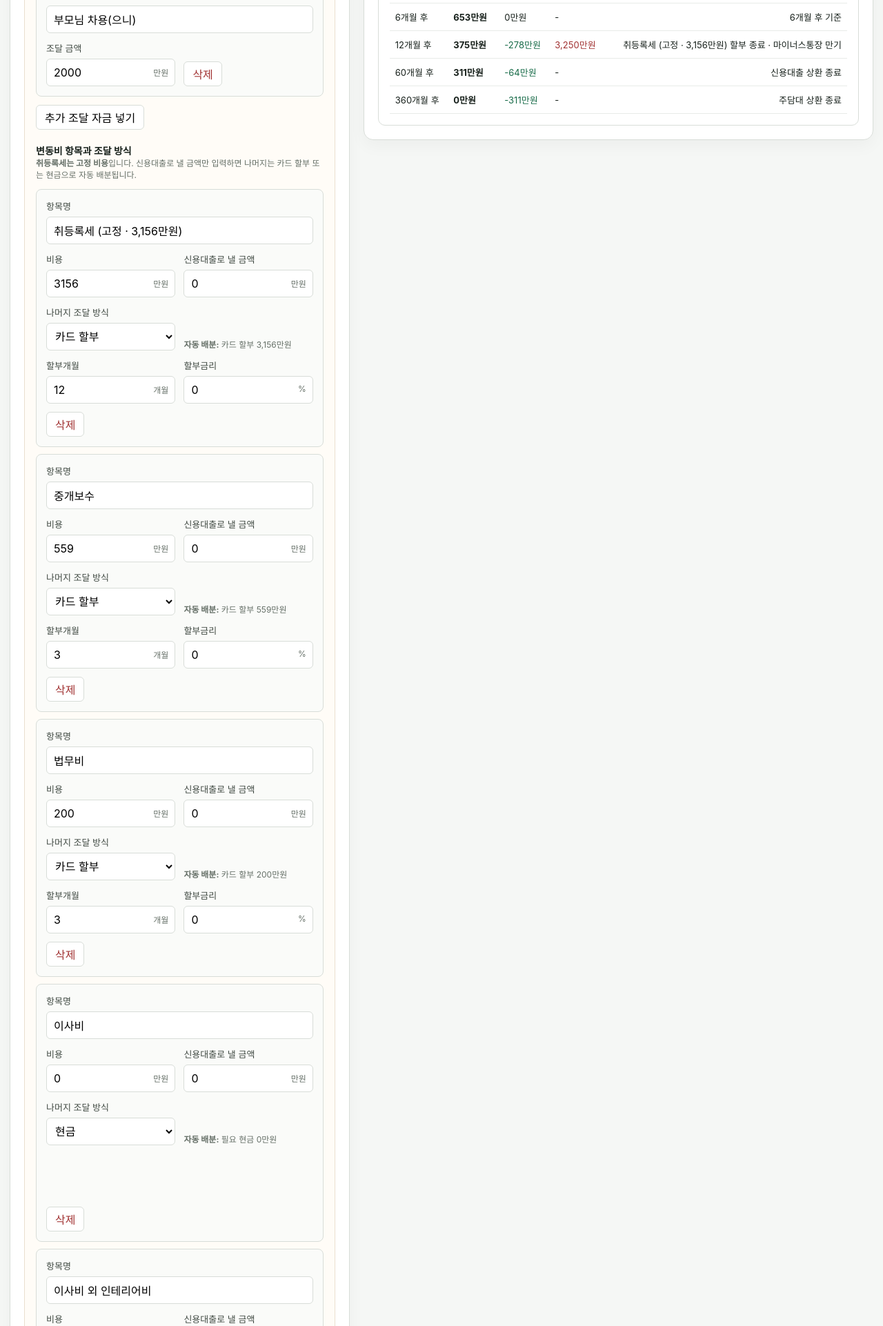
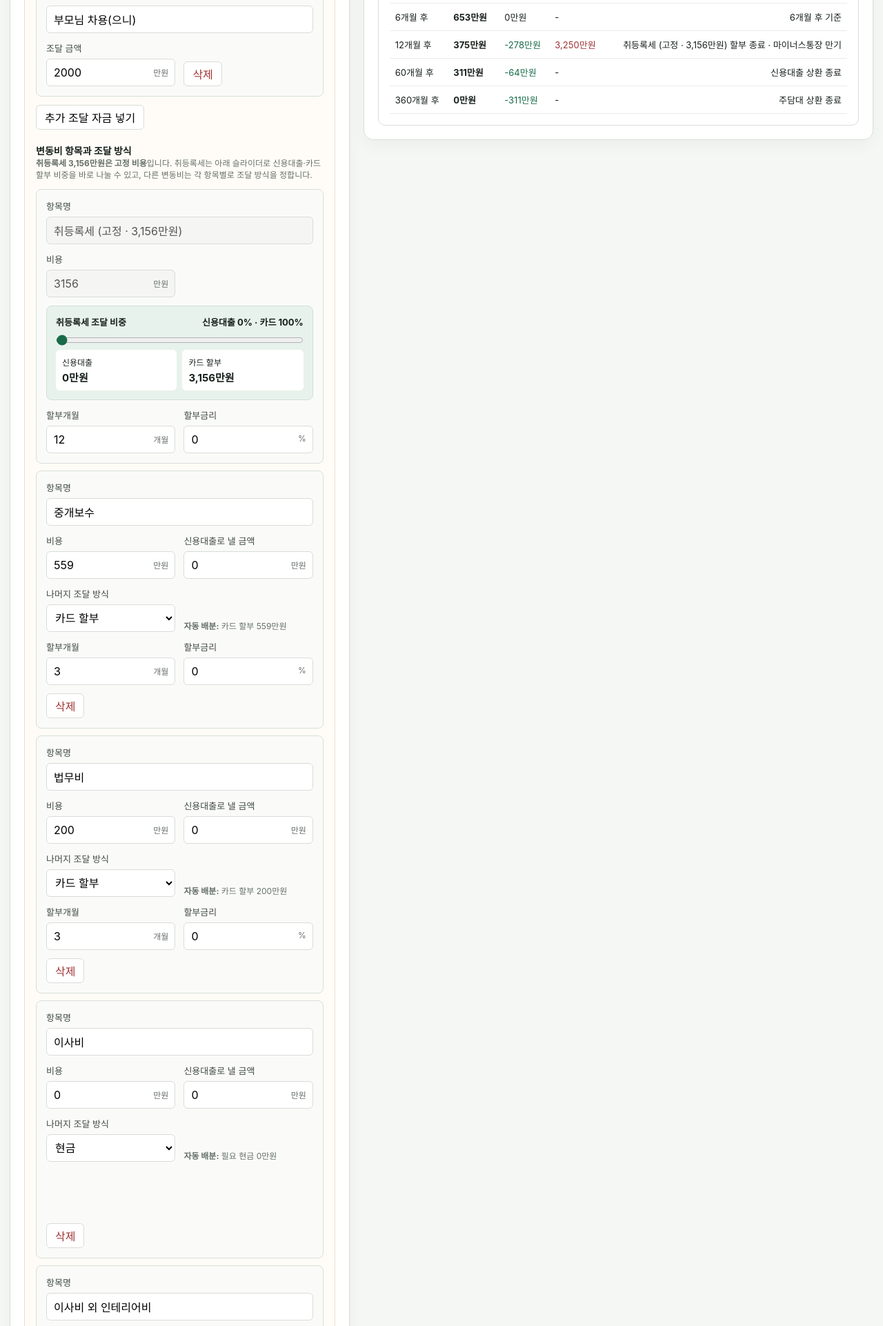
Before and after one commit to WantAirpod/house-ai, a Python web app: template src/home_decision_ai/templates/financing_calculator.html in a window 1280 px wide. Shown: the part 1626-3548 px from the top of the page at 69% size. Run offline with Jinja, Linux system fonts and the light colour scheme; the template is opened without the code that fills it, so the values that code supplies are empty.

Commit message:
Improve tax funding allocation inputs

```diff
--- a/src/home_decision_ai/templates/financing_calculator.html
+++ b/src/home_decision_ai/templates/financing_calculator.html
@@ -86,6 +86,12 @@
       .card-input-row { border:1px solid var(--line); border-radius:8px; padding:14px; background:#fafbf9; }
       .card-input-fields { display:grid; grid-template-columns:repeat(2, minmax(0, 1fr)); gap:12px; align-items:end; }
       .card-input-fields .card-name { grid-column:1 / -1; }
+      .allocation-control { grid-column:1 / -1; padding:13px; border:1px solid #cfe0d5; border-radius:8px; background:var(--accent-soft); }
+      .allocation-heading { display:flex; justify-content:space-between; gap:12px; align-items:baseline; font-size:13px; font-weight:750; }
+      .allocation-range { width:100%; height:8px; margin:13px 0 10px; padding:0; accent-color:var(--accent); }
+      .allocation-values { display:grid; grid-template-columns:1fr 1fr; gap:8px; }
+      .allocation-value { padding:9px; border-radius:6px; background:#fff; font-size:12px; }
+      .allocation-value strong { display:block; margin-top:3px; font-size:15px; color:var(--ink); }
       button, select { font:inherit; }
       button { min-height:36px; border:1px solid var(--line); border-radius:6px; background:var(--surface); padding:0 12px; cursor:pointer; }
       select { width:100%; height:40px; border:1px solid var(--line); border-radius:6px; background:#fff; padding:0 8px; }
@@ -165,7 +171,7 @@
             </div>
 
             <h3 class="section-title">변동비 항목과 조달 방식</h3>
-            <div class="mini"><strong>취등록세는 고정 비용</strong>입니다. 신용대출로 낼 금액만 입력하면 나머지는 카드 할부 또는 현금으로 자동 배분됩니다.</div>
+            <div class="mini"><strong>취등록세 3,156만원은 고정 비용</strong>입니다. 취등록세는 아래 슬라이더로 신용대출·카드 할부 비중을 바로 나눌 수 있고, 다른 변동비는 각 항목별로 조달 방식을 정합니다.</div>
             <div class="card-input-list" id="card-inputs"></div>
             <div class="row-actions">
               <button id="add-card" type="button">변동비 항목 추가</button>
@@ -250,7 +256,7 @@
           { label:"마이너스통장", amount:32500000, repayment:"bullet", rate:5.5, term:1 },
         ],
         cards: [
-          { label:"취등록세 (고정 · 3,156만원)", amount:31560000, creditAmount:0, remainderFunding:"card", months:12, rate:0 },
+          { label:"취등록세 (고정 · 3,156만원)", amount:31560000, creditAmount:0, remainderFunding:"card", months:12, rate:0, fixedTax:true },
           { label:"중개보수", amount:5593500, creditAmount:0, remainderFunding:"card", months:3, rate:0 },
           { label:"법무비", amount:2000000, creditAmount:0, remainderFunding:"card", months:3, rate:0 },
           { label:"이사비", amount:0, creditAmount:0, remainderFunding:"cash", months:1, rate:0 },
@@ -476,23 +482,40 @@
         const extraCreditCapacity = principalForPayment(remainingMonthlyDsr, common.creditRate, common.creditMonths);
         return { income, mortgageDsrPayment, creditMonthlyPayment, dsr, monthlyPayment, dsrLimit, extraCreditCapacity };
       }
-      function renderCardInputs() {
+      function renderCardInputs(focus) {
         const tbody = document.getElementById("card-inputs");
         tbody.innerHTML = "";
         cards.forEach((card, index) => {
+          const isFixedTax = card.fixedTax || (index === 0 && String(card.label || "").includes("취등록세"));
+          if (isFixedTax) {
+            card.fixedTax = true;
+            card.amount = 31560000;
+            card.remainderFunding = "card";
+          }
           const allocation = splitVariableCost(card);
+          const creditRatio = card.amount > 0 ? Math.round(allocation.creditAmount / card.amount * 100) : 0;
           const row = document.createElement("div");
           row.className = "card-input-row";
           row.innerHTML = `
             <div class="card-input-fields">
               <div class="card-name">
                 <label>항목명</label>
-                <input data-card="${index}" data-field="label" value="${card.label}">
+                <input data-card="${index}" data-field="label" value="${card.label}"${isFixedTax ? " readonly" : ""}>
               </div>
               <div>
                 <label>비용</label>
-                <div class="input-wrap"><input data-card="${index}" data-field="amount" type="number" min="0" step="10" value="${Math.round(card.amount/10000)}"><span class="unit">만원</span></div>
+                <div class="input-wrap"><input data-card="${index}" data-field="amount" type="number" min="0" step="10" value="${Math.round(card.amount/10000)}"${isFixedTax ? " readonly" : ""}><span class="unit">만원</span></div>
               </div>
+              ${isFixedTax ? `
+                <div class="allocation-control">
+                  <div class="allocation-heading"><span>취등록세 조달 비중</span><span>신용대출 ${creditRatio}% · 카드 ${100 - creditRatio}%</span></div>
+                  <input class="allocation-range" data-card="${index}" data-field="taxCreditRatio" type="range" min="0" max="100" step="1" value="${creditRatio}" aria-label="취등록세 신용대출 비중">
+                  <div class="allocation-values">
+                    <div class="allocation-value">신용대출<strong>${compactWon(allocation.creditAmount)}</strong></div>
+                    <div class="allocation-value">카드 할부<strong>${compactWon(allocation.remainderAmount)}</strong></div>
+                  </div>
+                </div>
+              ` : `
                 <div>
                   <label>신용대출로 낼 금액</label>
                   <div class="input-wrap"><input data-card="${index}" data-field="creditAmount" type="number" min="0" step="10" max="${Math.round(card.amount/10000)}" value="${Math.round(allocation.creditAmount/10000)}"><span class="unit">만원</span></div>
@@ -505,6 +528,7 @@
                   </select>
                 </div>
                 <div class="mini"><strong>자동 배분:</strong> ${allocation.remainderFunding === "card" ? "카드 할부" : "필요 현금"} ${compactWon(allocation.remainderAmount)}</div>
+              `}
               <div class="card-only" style="visibility:${allocation.cardAmount > 0 ? "visible" : "hidden"}">
                 <label>할부개월</label>
                 <div class="input-wrap"><input data-card="${index}" data-field="months" type="number" min="1" step="1" value="${card.months}"><span class="unit">개월</span></div>
@@ -513,7 +537,7 @@
                 <label>할부금리</label>
                 <div class="input-wrap"><input data-card="${index}" data-field="rate" type="number" min="0" step="0.1" value="${card.rate}"><span class="unit">%</span></div>
               </div>
-              <button class="remove-card" type="button" data-remove="${index}">삭제</button>
+              ${isFixedTax ? "" : `<button class="remove-card" type="button" data-remove="${index}">삭제</button>`}
             </div>
           `;
           tbody.appendChild(row);
@@ -521,14 +545,34 @@
         tbody.querySelectorAll("input, select").forEach(input => input.addEventListener("input", event => {
           const index = Number(event.target.dataset.card);
           const field = event.target.dataset.field;
-          if (field === "amount") cards[index][field] = Math.round(Number(event.target.value || 0) * 10000);
+          if (field === "taxCreditRatio") {
+            cards[index].amount = 31560000;
+            cards[index].creditAmount = Math.round(cards[index].amount * Number(event.target.value || 0) / 100);
+            cards[index].remainderFunding = "card";
+          }
+          else if (field === "amount") cards[index][field] = Math.round(Number(event.target.value || 0) * 10000);
           else if (field === "creditAmount") cards[index][field] = Math.max(0, Math.round(Number(event.target.value || 0) * 10000));
           else if (field === "months") cards[index][field] = Math.max(1, Number(event.target.value || 1));
           else if (field === "rate") cards[index][field] = Number(event.target.value || 0);
           else cards[index][field] = event.target.value;
-          if (["amount", "creditAmount", "remainderFunding"].includes(field)) renderCardInputs();
+          // 숫자를 타이핑하는 중에는 행을 다시 그리지 않는다. 재렌더링하면 한 글자만 입력되는 문제가 생긴다.
+          if (["remainderFunding", "taxCreditRatio"].includes(field)) {
+            renderCardInputs({
+              index,
+              field,
+              selectionStart: typeof event.target.selectionStart === "number" ? event.target.selectionStart : null,
+              selectionEnd: typeof event.target.selectionEnd === "number" ? event.target.selectionEnd : null,
+            });
+          }
           saveState();
           calculate();
+        }));
+        tbody.querySelectorAll('input[type="number"]').forEach(input => input.addEventListener("change", event => {
+          const index = Number(event.target.dataset.card);
+          const field = event.target.dataset.field;
+          if (["amount", "creditAmount", "months", "rate"].includes(field)) {
+            renderCardInputs({ index, field, selectionStart:null, selectionEnd:null });
+          }
         }));
         tbody.querySelectorAll("[data-remove]").forEach(button => button.addEventListener("click", event => {
           cards.splice(Number(event.target.dataset.remove), 1);
@@ -537,6 +581,15 @@
           calculate();
         }));
         calculate();
+        if (focus) {
+          const activeInput = tbody.querySelector(`[data-card="${focus.index}"][data-field="${focus.field}"]`);
+          if (activeInput) {
+            activeInput.focus();
+            if (focus.selectionStart !== null && typeof activeInput.setSelectionRange === "function") {
+              activeInput.setSelectionRange(focus.selectionStart, focus.selectionEnd);
+            }
+          }
+        }
       }
       function splitVariableCost(card) {
         const amount = Math.max(0, Number(card.amount || 0));
```
Lines whose indentation alone changed are shown as unchanged.
